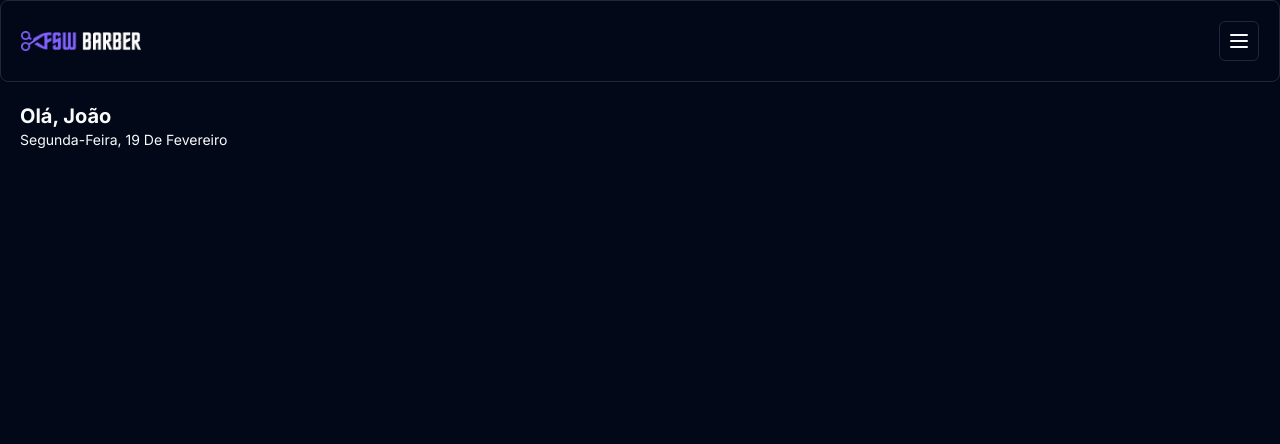
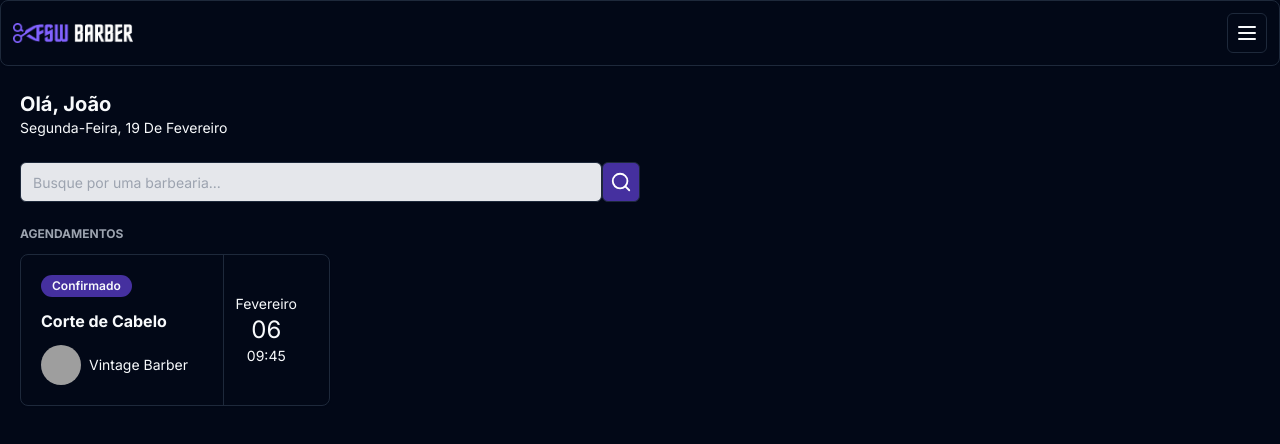
Before and after one commit to Felipe23-devTec/BBarbearia-Imersao-Full-stack, a Next.js app: page / in a window 1280 px wide. Shown: the top 444 px of the page. Built offline with nearby package versions, Linux system fonts and the light colour scheme; grey boxes are pictures that could not be loaded.

Commit message:
feat(Barber): criando card agendamentos

```diff
--- a/app/(home)/page.tsx
+++ b/app/(home)/page.tsx
@@ -1,17 +1,27 @@
+import BookingItem from "@/components/booking-item";
 import Header from "@/components/header";
+import Search from "@/components/search";
 import {format} from "date-fns";
 import { ptBR } from "date-fns/locale";
 
 export default function Home() {
   return (
-    <div>
+    <div className="flex flex-col">
       <Header/>
-      <div className="pt-5 px-5">
+      <div className="pt-6 px-5">
         <h2 className="text-xl font-bold">Olá, João</h2>
         <p className="capitalize text-sm">{format(new Date(), "EEEE',' d 'de' MMMM",{
             locale: ptBR
         })}</p>
       </div>
+      <div className="px-5 mt-6">
+        <Search texto="Busque por uma barbearia..."/>
+        <div className="mt-6">
+          <h2 className="text-xs uppercase mb-3 text-gray-400 font-bold">Agendamentos</h2>
+          <BookingItem/>
+        </div>
+      </div>
+
 
     </div>
   )
--- /dev/null
+++ b/components/booking-item.tsx
@@ -0,0 +1,30 @@
+
+import { Avatar, AvatarFallback, AvatarImage } from "./ui/avatar";
+import { Badge } from "./ui/badge";
+import { Card, CardContent } from "./ui/card";
+
+
+export default function BookingItem() {
+  return (
+    <Card className="md:w-1/4">
+      <CardContent className="p-5 flex justify-between py-0">
+        <div className="flex flex-col gap-3 py-5">
+          <Badge className="bg-[#45309f] text-primary hover:text-black w-fit">Confirmado</Badge>
+          <h2 className="font-bold">Corte de Cabelo</h2>
+          <div className="flex items-center gap-2">
+            <Avatar>
+              <AvatarImage src="https://utfs.io/f/0ddfbd26-a424-43a0-aaf3-c3f1dc6be6d1-1kgxo7.png"/>
+              <AvatarFallback>A</AvatarFallback>
+            </Avatar>
+            <h3 className="text-sm">Vintage Barber</h3>
+          </div>
+        </div>
+        <div className="flex flex-col justify-center items-center px-3 border-l border-solid border-secondary">
+            <p className="text-sm">Fevereiro</p>
+            <p className="text-2xl">06</p>
+            <p className="text-sm">09:45</p>
+        </div>
+      </CardContent>
+    </Card>
+  )
+}
--- a/components/header.tsx
+++ b/components/header.tsx
@@ -5,8 +5,8 @@
 export default function Header() {
   return (
     <Card>
-      <CardContent className="p-5 flex items-center justify-between">
-        <Image src="/logo.png" alt="Barber" width={120} height={22}/>
+      <CardContent className="p-3 flex items-center justify-between">
+        <Image src="/logo.png" alt="Barber" width={120} height={20}/>
         <Button variant="outline" size="icon">
           <MenuIcon/>
         </Button>
--- /dev/null
+++ b/components/search.tsx
@@ -0,0 +1,17 @@
+"use client";
+import { SearchIcon } from "lucide-react";
+import { Button } from "./ui/button";
+import { Input } from "./ui/input";
+interface SearchProps {
+    texto: string;
+}
+export default function Search(props: SearchProps) {
+  return (
+    <div className="flex items-center md:w-1/2">
+       <Input placeholder={props.texto} className="bg-gray-200"/>
+       <Button variant="outline" size="icon" className="bg-[#45309f]">
+            <SearchIcon size={22} color="#fff"/>
+       </Button>
+    </div>
+  )
+}
--- /dev/null
+++ b/components/ui/avatar.tsx
@@ -0,0 +1,50 @@
+"use client"
+
+import * as React from "react"
+import * as AvatarPrimitive from "@radix-ui/react-avatar"
+
+import { cn } from "@/lib/utils"
+
+const Avatar = React.forwardRef<
+  React.ElementRef<typeof AvatarPrimitive.Root>,
+  React.ComponentPropsWithoutRef<typeof AvatarPrimitive.Root>
+>(({ className, ...props }, ref) => (
+  <AvatarPrimitive.Root
+    ref={ref}
+    className={cn(
+      "relative flex h-10 w-10 shrink-0 overflow-hidden rounded-full",
+      className
+    )}
+    {...props}
+  />
+))
+Avatar.displayName = AvatarPrimitive.Root.displayName
+
+const AvatarImage = React.forwardRef<
+  React.ElementRef<typeof AvatarPrimitive.Image>,
+  React.ComponentPropsWithoutRef<typeof AvatarPrimitive.Image>
+>(({ className, ...props }, ref) => (
+  <AvatarPrimitive.Image
+    ref={ref}
+    className={cn("aspect-square h-full w-full", className)}
+    {...props}
+  />
+))
+AvatarImage.displayName = AvatarPrimitive.Image.displayName
+
+const AvatarFallback = React.forwardRef<
+  React.ElementRef<typeof AvatarPrimitive.Fallback>,
+  React.ComponentPropsWithoutRef<typeof AvatarPrimitive.Fallback>
+>(({ className, ...props }, ref) => (
+  <AvatarPrimitive.Fallback
+    ref={ref}
+    className={cn(
+      "flex h-full w-full items-center justify-center rounded-full bg-muted",
+      className
+    )}
+    {...props}
+  />
+))
+AvatarFallback.displayName = AvatarPrimitive.Fallback.displayName
+
+export { Avatar, AvatarImage, AvatarFallback }
--- /dev/null
+++ b/components/ui/badge.tsx
@@ -0,0 +1,36 @@
+import * as React from "react"
+import { cva, type VariantProps } from "class-variance-authority"
+
+import { cn } from "@/lib/utils"
+
+const badgeVariants = cva(
+  "inline-flex items-center rounded-full border px-2.5 py-0.5 text-xs font-semibold transition-colors focus:outline-none focus:ring-2 focus:ring-ring focus:ring-offset-2",
+  {
+    variants: {
+      variant: {
+        default:
+          "border-transparent bg-primary text-primary-foreground hover:bg-primary/80",
+        secondary:
+          "border-transparent bg-secondary text-secondary-foreground hover:bg-secondary/80",
+        destructive:
+          "border-transparent bg-destructive text-destructive-foreground hover:bg-destructive/80",
+        outline: "text-foreground",
+      },
+    },
+    defaultVariants: {
+      variant: "default",
+    },
+  }
+)
+
+export interface BadgeProps
+  extends React.HTMLAttributes<HTMLDivElement>,
+    VariantProps<typeof badgeVariants> {}
+
+function Badge({ className, variant, ...props }: BadgeProps) {
+  return (
+    <div className={cn(badgeVariants({ variant }), className)} {...props} />
+  )
+}
+
+export { Badge, badgeVariants }
--- /dev/null
+++ b/components/ui/input.tsx
@@ -0,0 +1,25 @@
+import * as React from "react"
+
+import { cn } from "@/lib/utils"
+
+export interface InputProps
+  extends React.InputHTMLAttributes<HTMLInputElement> {}
+
+const Input = React.forwardRef<HTMLInputElement, InputProps>(
+  ({ className, type, ...props }, ref) => {
+    return (
+      <input
+        type={type}
+        className={cn(
+          "flex h-10 w-full text-black rounded-md border border-input bg-background px-3 py-2 text-sm ring-offset-background file:border-0 file:bg-transparent file:text-sm file:font-medium  focus-visible:outline-none focus-visible:ring-2 focus-visible:ring-ring focus-visible:ring-offset-2 disabled:cursor-not-allowed disabled:opacity-50",
+          className
+        )}
+        ref={ref}
+        {...props}
+      />
+    )
+  }
+)
+Input.displayName = "Input"
+
+export { Input }
--- a/package.json
+++ b/package.json
@@ -12,6 +12,7 @@
     "seed": "ts-node prisma/seed.ts"
   },
   "dependencies": {
+    "@radix-ui/react-avatar": "^1.0.4",
     "@radix-ui/react-slot": "^1.0.2",
     "class-variance-authority": "^0.7.0",
     "clsx": "^2.1.0",
```
Also changed, not shown: 1 other file (tests, documents, lock files or other folders).
